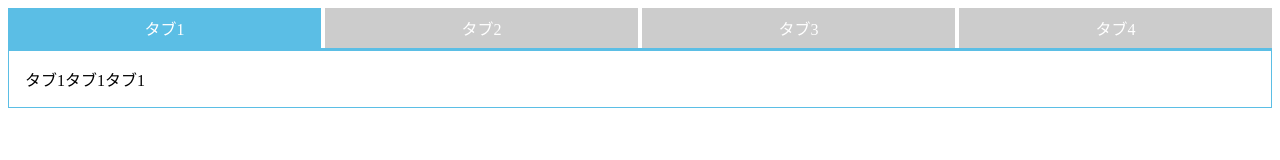
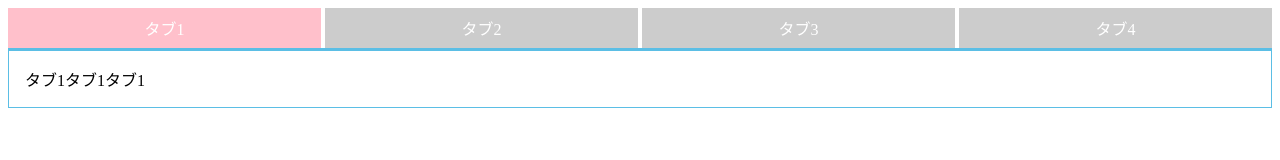
Before and after one commit to miushindo/test, a plain HTML site: page index.html in a window 1280 px wide. Drawn offline with Linux system fonts and the light colour scheme.

Commit message:
Update index.html

```diff
--- a/index.html
+++ b/index.html
@@ -66,7 +66,7 @@ p{
 }
 
 .list-tab .active{
-    background: #5bbee5;
+    background: pink;
 }
 
 .tab-content{
```
